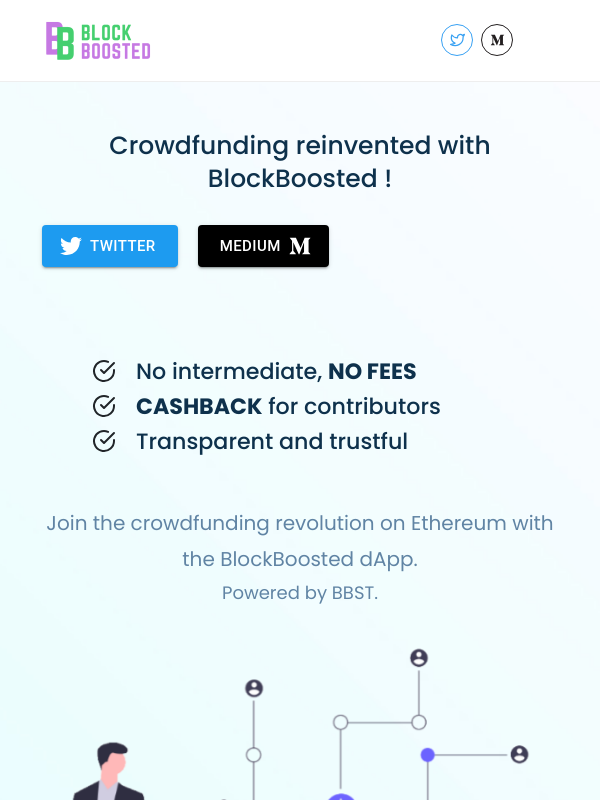
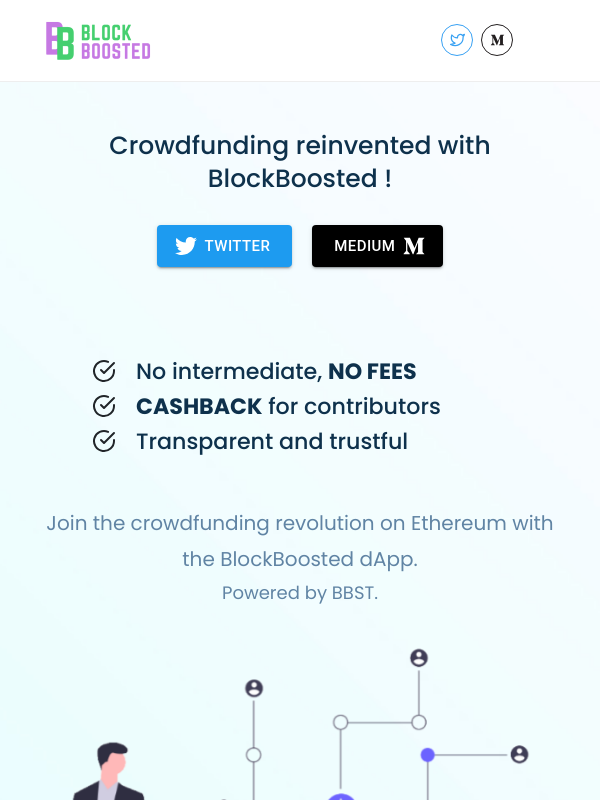
Before and after one commit to hazardeurrr/crowdfunding-crypto, a Next.js app in the folder startp-react/: page /landing-page in a window 600 px wide. Shown: the top 800 px of the page. Built offline with nearby package versions, Linux system fonts and the light colour scheme; no server answers; the database is empty; what react-toast-notifications would draw is missing.

Commit message:
changes on btns twitter/medium for mobile

```diff
--- a/startp-react/components/Landing/MainBanner.js
+++ b/startp-react/components/Landing/MainBanner.js
@@ -81,14 +81,14 @@ const MainBanner = () => {
                               <div className="free-trial-content">
                                 <div className="single-footer-widget">
 
-                                        <div style={{display:'flex'}}>
-                                            <a target="_blank" href="https://twitter.com/intent/user?screen_name=blockboosted">
+                                        <div className="landing-btns">
+                                            <a target="_blank" href="https://twitter.com/intent/user?screen_name=blockboosted" >
                                                 <Button variant="contained" style={{color:'white', backgroundColor:'#1d9bf0', marginRight : 20}} size="large" startIcon={<FaTwitter />}>
                                                     Twitter
                                                 </Button>
                                             </a>
 
-                                            <a target="_blank" href="https://medium.com/@blockboosted">
+                                            <a target="_blank" href="https://medium.com/@blockboosted" >
                                                 <Button variant="contained" style={{color:'white', backgroundColor:'black'}} size="large" endIcon={<FaMediumM />}>
                                                     Medium
                                                 </Button>
--- a/startp-react/public/css/responsive.css
+++ b/startp-react/public/css/responsive.css
@@ -1,5 +1,10 @@
 /* Max width 767px */
 @media only screen and (max-width: 767px) {
+
+
+  .landing-btns{
+    justify-content: center;
+  }
 
   .landing-email{
     display: inline;
@@ -1703,6 +1708,11 @@
 
 /* Min width 576px to Max width 767px */
 @media only screen and (min-width: 576px) and (max-width: 767px) {
+
+  .landing-btns{
+    justify-content: center;
+  }
+
   .landing-email{
    display: inline;
   }
```
Also changed, not shown: startp-react/public/css/style.css.
